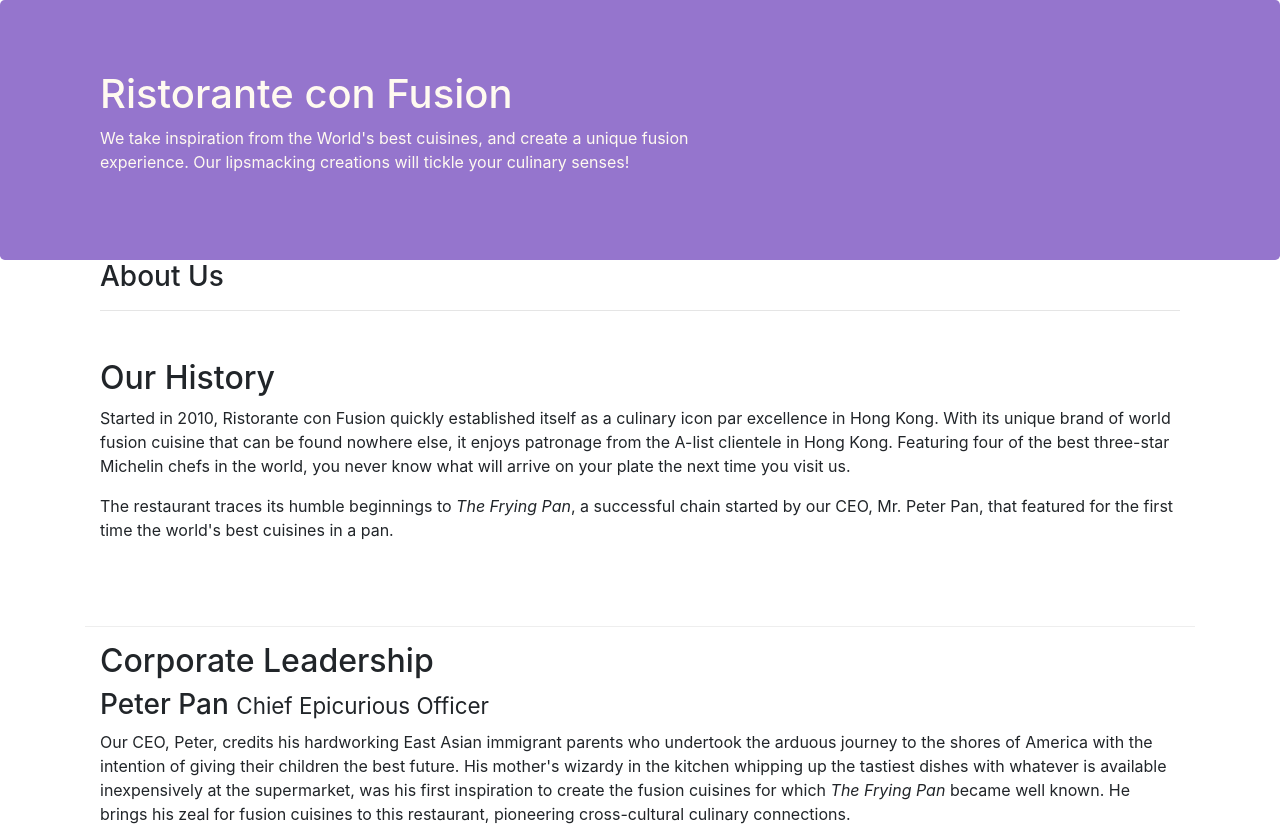
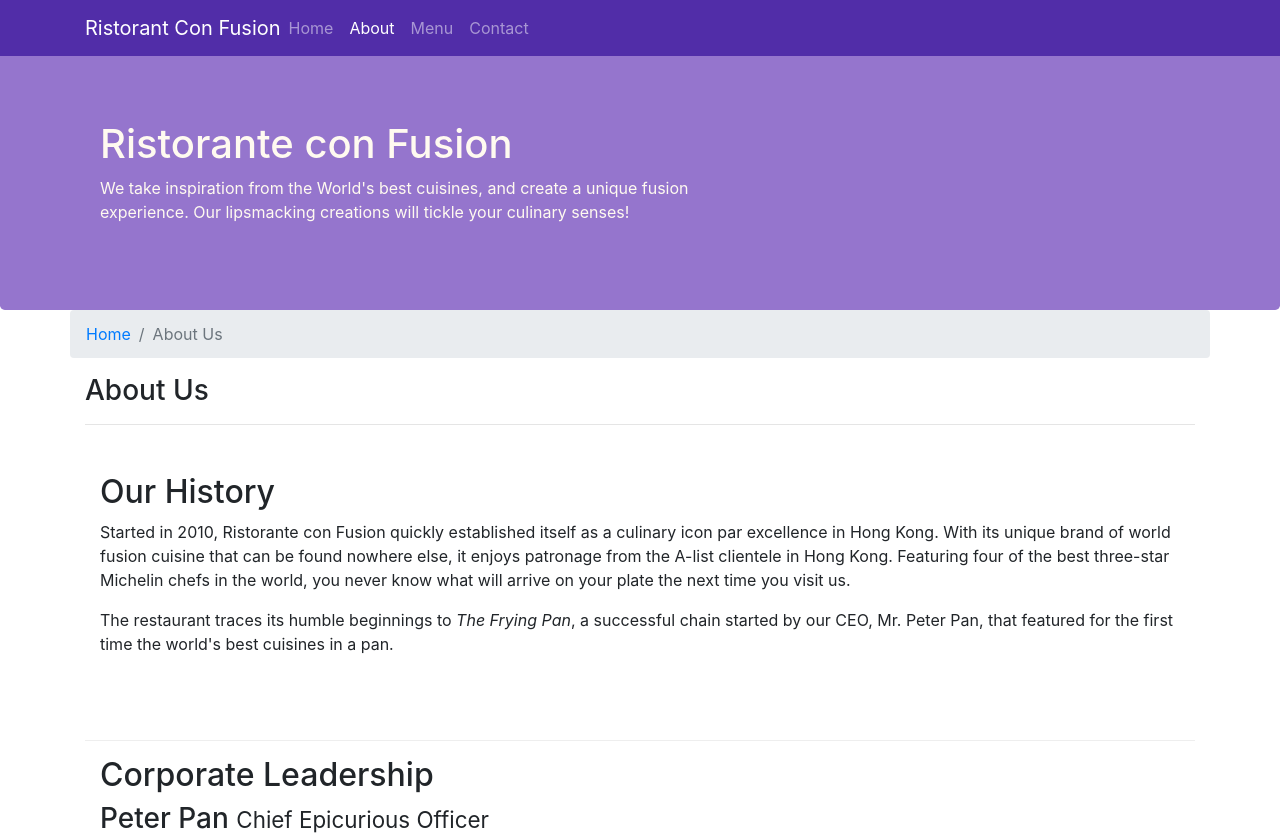
Before and after one commit to DanShmirer/ConFusion, a website: page aboutus.html in a window 1280 px wide. Shown: the top 839 px of the page. Drawn offline with nearby package versions, Linux system fonts and the light colour scheme.

Commit message:
navbar & breadcrumb

```diff
--- a/aboutus.html
+++ b/aboutus.html
@@ -15,7 +15,25 @@
 </head>
 
 <body>
-
+        <!--navbar-expand-sm ~~ will collapse navbar for screen size <= sm -->
+    <!--bg-primary ~~ define nav bar colors -->
+    <!--fixed-top ~~ nav bar will scroll with the screen-->
+    <nav class="navbar navbar-dark navbar-expand-sm fixed-top">
+        <div class="container">
+            <button class="navbar-toggler" type="button" data-toggle="collapse" data-target="#Navbar">
+                <span class="navbar-toggler-icon"></span>
+            </button>
+            <a class="navbar-brand mr-auto" href="./index.html">Ristorant Con Fusion</a>
+            <div class="collapse navbar-collapse" id="Navbar">
+                <ul class="navbar-nav mr-auto">
+                    <li class="nav-item"><a class="nav-link" href="./index.html">Home</a></li>
+                    <li class="nav-item active"><a class="nav-link" href="#">About</a></li>
+                    <li class="nav-item"><a class="nav-link" href="#">Menu</a></li>
+                    <li class="nav-item"><a class="nav-link" href="#">Contact</a></li>
+                </ul>
+            </div>
+        </div>
+    </nav>
     <header class="jumbotron">
         <div class="container">
             <div class="row row-header">
@@ -30,7 +48,12 @@
     </header>
 
     <div class="container">
-        <div class="row row-header">
+        <div class="row">
+            <ol class="col-12 breadcrumb">
+                <li class="breadcrumb-item"><a href="./index.html">Home</a></li>
+                <li class="breadcrumb-item active">About Us</li>
+
+            </ol>
             <div class="col-12">
                <h3>About Us</h3>
                <hr>
@@ -70,7 +93,7 @@
                 <div class="col-4 offset-1 col-sm-2">
                     <h5>Links</h5>
                     <ul class="list-unstyled">
-                        <li><a href="#">Home</a></li>
+                        <li><a href="./index.html">Home</a></li>
                         <li><a href="#">About</a></li>
                         <li><a href="#">Menu</a></li>
                         <li><a href="#">Contact</a></li>
--- a/css/styles.css
+++ b/css/styles.css
@@ -29,3 +29,12 @@
     margin: 0px;
     color: #0f0f0f;
 }
+
+body{
+    padding: 50px 0px 0px;
+    z-index: 0;
+}
+
+.navbar-dark{
+    background-color: #512DA8;
+}
```
Also changed, not shown: index.html (+19 -1 lines).
